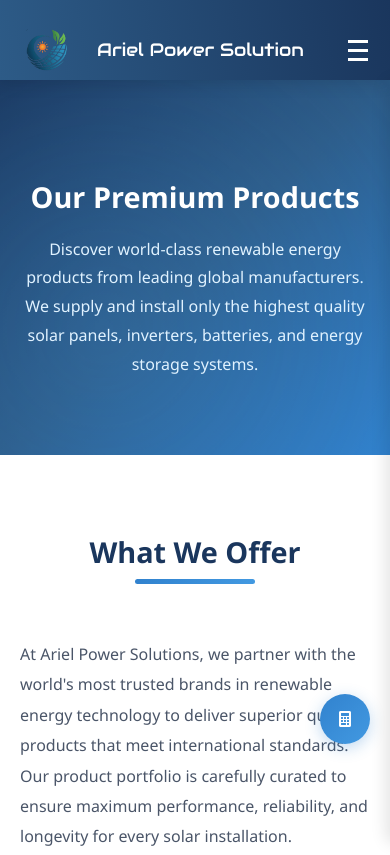
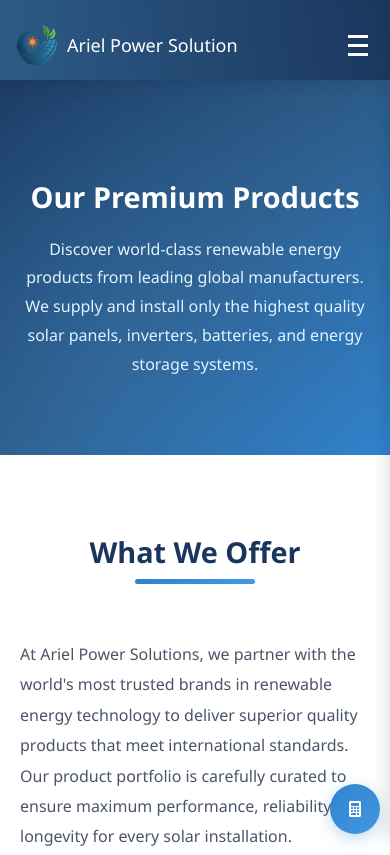
Before and after one commit to dashpranta145-design/ariel-power-solutions, a plain HTML site: page product.html in a window 390 px wide. Shown: the top 855 px of the page. Drawn offline with nearby package versions, Linux system fonts and the light colour scheme.

Commit message:
product page is updated

```diff
--- a/product.html
+++ b/product.html
@@ -17,10 +17,7 @@
       rel="stylesheet"
       href="https://cdnjs.cloudflare.com/ajax/libs/font-awesome/6.0.0/css/all.min.css"
     />
-    <link
-      rel="stylesheet"
-      href="https://fonts.googleapis.com/css?family=Audiowide"
-    />
+
     <style>
       * {
         margin: 0;
@@ -78,15 +75,14 @@
       .navbar-brand span {
         font-size: 18px;
         font-weight: 500;
-        font-family: "Audiowide", sans-serif;
       }
       .navbar-nav {
         display: flex;
         list-style: none;
         align-items: center;
         gap: 20px;
-        margin: 0;
-        margin-right: 50px;
+
+        margin-right: 80px;
       }
       .nav-item {
         position: relative;
@@ -177,7 +173,7 @@
           width: 50%;
           height: calc(100vh - 80px);
           background: linear-gradient(135deg, #1a365d, #2d5b87);
-          padding: 40px 20px 30px;
+          padding: 40px 0;
           transform: translateX(100%);
           transition: transform 0.3s ease;
           z-index: 1000;
@@ -193,7 +189,7 @@
           align-items: flex-start;
           gap: 15px;
           width: 100%;
-          margin-right: 0;
+          margin-left: 20px;
         }
         .nav-link {
           padding: 12px 0;
@@ -288,6 +284,9 @@
         margin-left: 8px;
       }
       @media (max-width: 768px) {
+        .navbar {
+          padding-top: 5px;
+        }
         .calculator-btn {
           padding: 12px;
           width: 50px;
@@ -812,14 +811,16 @@
 
       @media (max-width: 991px) {
         .navbar-brand {
-          margin-right: 0;
+          margin-right: 20px;
           flex-direction: row;
           align-items: center;
+          gap: 2px;
+          font-size: 15px;
         }
 
         .brand-logo {
           margin-bottom: 0;
-          margin-right: 10px;
+          margin-right: 15px;
         }
 
         .products-hero h1 {
@@ -857,12 +858,17 @@
       }
 
       @media (max-width: 768px) {
+        .scroll-top {
+          bottom: 80px;
+          right: 10px;
+        }
         .social-media {
           display: none;
         }
 
         .calculator-btn {
-          bottom: 100px;
+          bottom: 10px;
+          right: 10px;
         }
 
         .products-hero {
@@ -912,9 +918,13 @@
         .product-description h3 {
           font-size: 1.5rem;
         }
-
+        .navbar-brand {
+          margin-left: -10px;
+          gap: 0px;
+        }
         .navbar-brand span {
           display: block;
+          margin-left: -20px;
         }
       }
     </style>
```
Also changed, not shown: index.html (+1 -1 lines).
